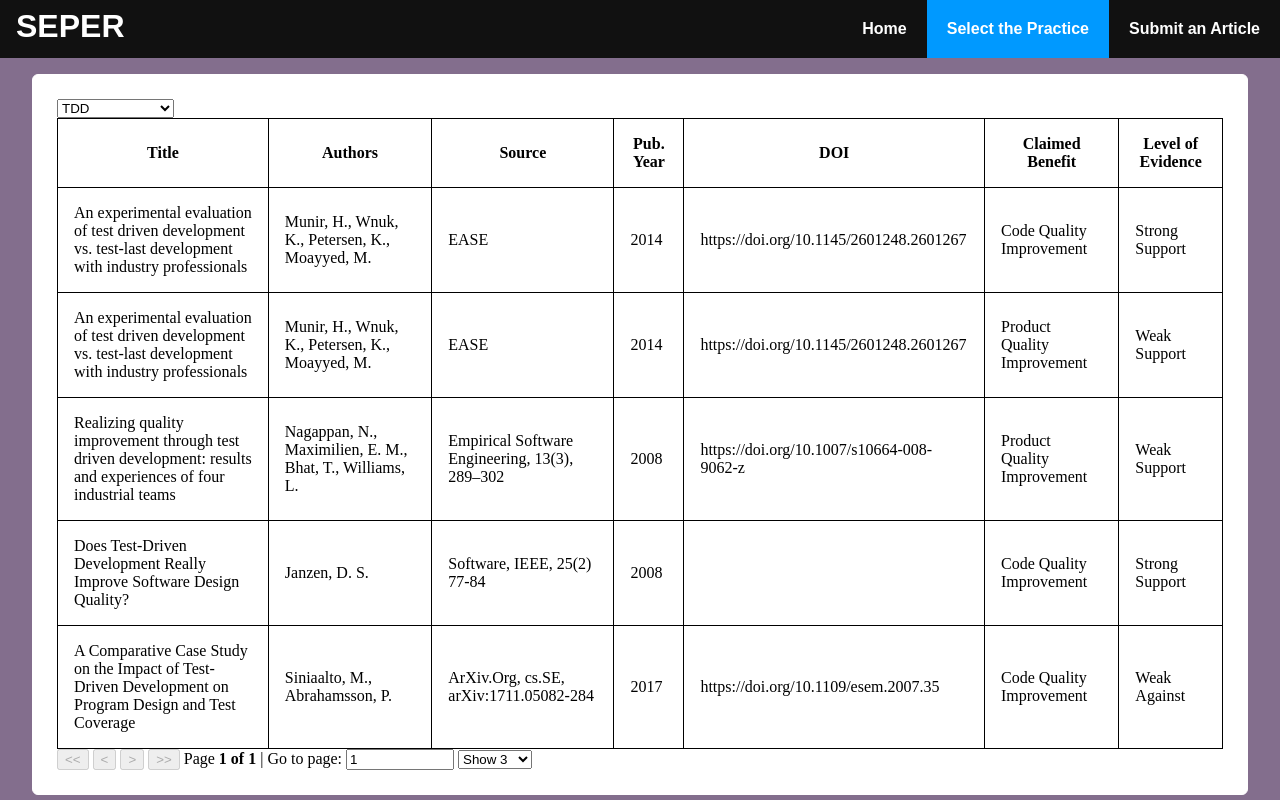
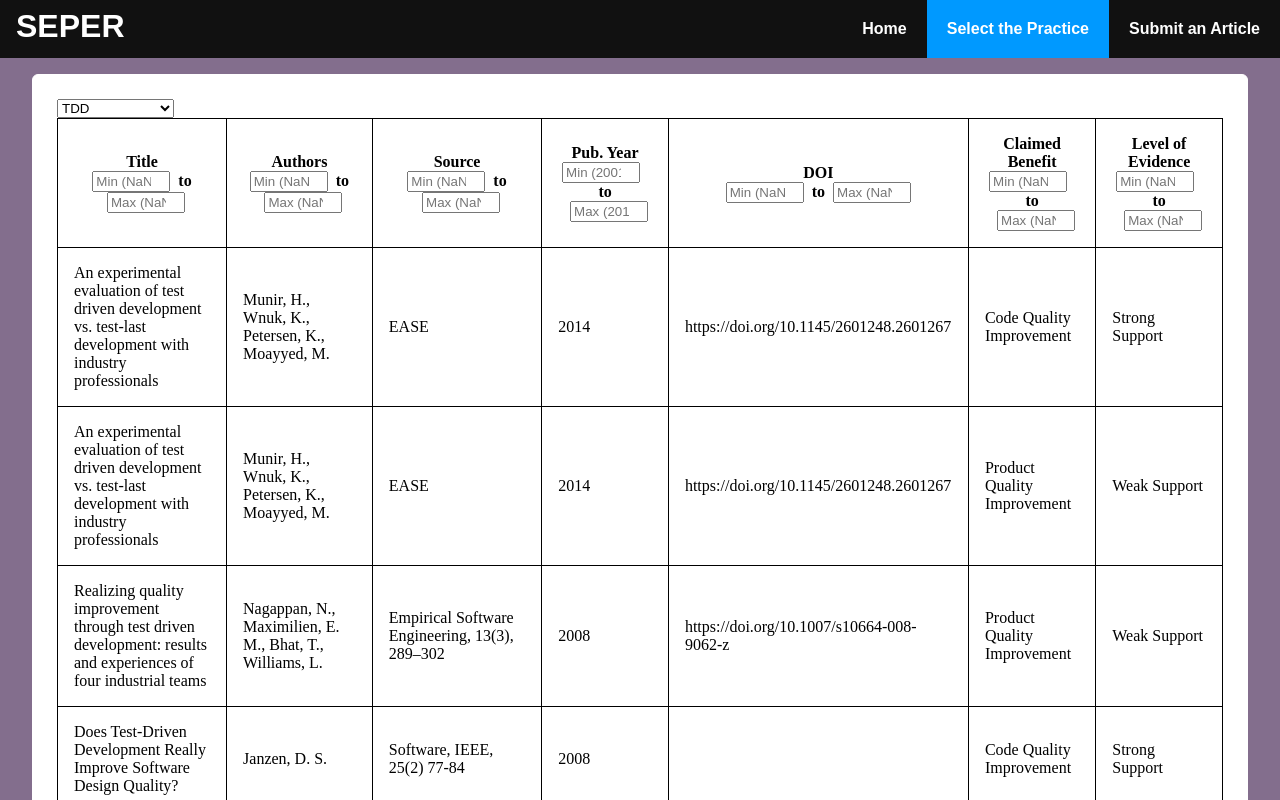
Before and after one commit to cheryl-cheng/SEPER, a React (Create React App) app in the folder frontend/: page /SEPractice in a window 1280 px wide. Shown: the top 800 px of the page. Built offline with nearby package versions, Linux system fonts and the light colour scheme.

Commit message:
Range Filter added - issues with render

```diff
--- /dev/null
+++ b/frontend/src/components/RangeFilter.js
@@ -0,0 +1,47 @@
+import React from 'react'
+
+export const RangeFilter = ({ column }) => {
+    const { filterValue = [], preFilteredRows, setFilter, id } = column
+
+    const [min, max] = React.useMemo(() => {
+        let min = preFilteredRows.length ? preFilteredRows[0].values[id] : 0
+        let max = preFilteredRows.length ? preFilteredRows[0].values[id] : 0
+        preFilteredRows.forEach(row => {
+          min = Math.min(row.values[id], min)
+          max = Math.max(row.values[id], max)
+        })
+        return [min, max]
+      }, [id, preFilteredRows])
+
+    return (
+        <span>
+            <input
+                value={filterValue[0] || ''}
+                type="number"
+                onChange={e => {
+                    const val = e.target.value
+                    setFilter((old = []) => [val ? parseInt(val, 10) : undefined, old[1]])
+                }}
+                placeholder={`Min (${min})`}
+                style={{
+                    width: '70px',
+                    marginRight: '0.5rem',
+                }}
+            />
+            to
+            <input
+                value={filterValue[1] || ''}
+                type="number"
+                onChange={e => {
+                    const val = e.target.value
+                    setFilter((old = []) => [old[0], val ? parseInt(val, 10) : undefined])
+                }}
+                placeholder={`Max (${max})`}
+                style={{
+                    width: '70px',
+                    marginLeft: '0.5rem',
+                }}
+            />
+        </span>
+    )
+}
--- a/frontend/src/components/evidencetable.js
+++ b/frontend/src/components/evidencetable.js
@@ -1,13 +1,14 @@
 import React, {useMemo} from "react";
 import articles from "../dummydata/articles.js";
 import { PracticeFilter } from "./PracticeFilter.js";
-import { useTable, useSortBy, usePagination, useGlobalFilter, } from 'react-table';
+import { useTable, useSortBy, usePagination, useGlobalFilter, useFilters } from 'react-table';
+import { RangeFilter } from "./RangeFilter.js";
 
 const Table = ({columns, data}) => {
 
 const defaultColumn = useMemo(() => {
   return {
-
+    Filter: RangeFilter,
   }
 }, [])
 
@@ -37,12 +38,14 @@
       columns,
       data,
       defaultColumn,
+      autoResetFilters: false,
       initialState: {
         pageIndex: 0,
         hiddenColumns:["practice"],
         globalFilter:["TDD"]
       },
     },
+    useFilters,
     useGlobalFilter,
     useSortBy,
     usePagination
@@ -64,6 +67,9 @@
                 <th {...column.getHeaderProps(column.getSortByToggleProps())}>
                   {column.render('Header')}
                   {/* Add a sort direction indicator */}
+                  <div>
+                    {column.canFilter ? column.render('Filter') : null}
+                  </div>
                   <span>
                     {column.isSorted
                       ? column.isSortedDesc
--- a/frontend/src/components/tablecolumns.js
+++ b/frontend/src/components/tablecolumns.js
@@ -1,28 +1,39 @@
+import { RangeFilter } from "./RangeFilter";
+
 const tablecolumns = [
   {
     Header: 'Title',
     accessor: 'title',
+    disableFilters: true,
   },{
     Header: 'Practice',
     accessor: 'practice',
+    disableFilters: true,
   },{
     Header: 'Authors',
     accessor: 'authors',
+    disableFilters: true,
   },{
     Header: 'Source',
     accessor: 'source',
+    disableFilters: true,
   },{
     Header: 'Pub. Year',
     accessor: 'pubyear',
+    Filter: RangeFilter,
+    filter: 'between',
   },{
     Header: 'DOI',
     accessor: 'doi',
+    disableFilters: true,
   },{
     Header: 'Claimed Benefit',
     accessor: 'claim',
+    disableFilters: true,
   },{
     Header: 'Level of Evidence',
     accessor: 'evidence',
+    disableFilters: true,
   }
 ]
 
```
